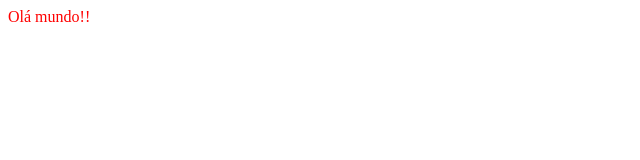
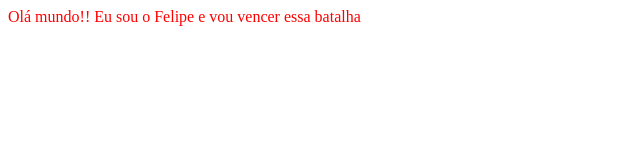
Before and after one commit to felipehenrique3382/diw-aula-20250801, a plain HTML site: page index.html in a window 1280 px wide. Shown: the whole page, without its empty margins (0-640 px from the left). Drawn offline with Linux system fonts and the light colour scheme.

Commit message:
Update index.html

```diff
--- a/index.html
+++ b/index.html
@@ -7,6 +7,7 @@
 <body>
     <p>
         Olá mundo!!
+        Eu sou o Felipe e vou vencer essa batalha
     </p>
 </body>
 </html>
```
